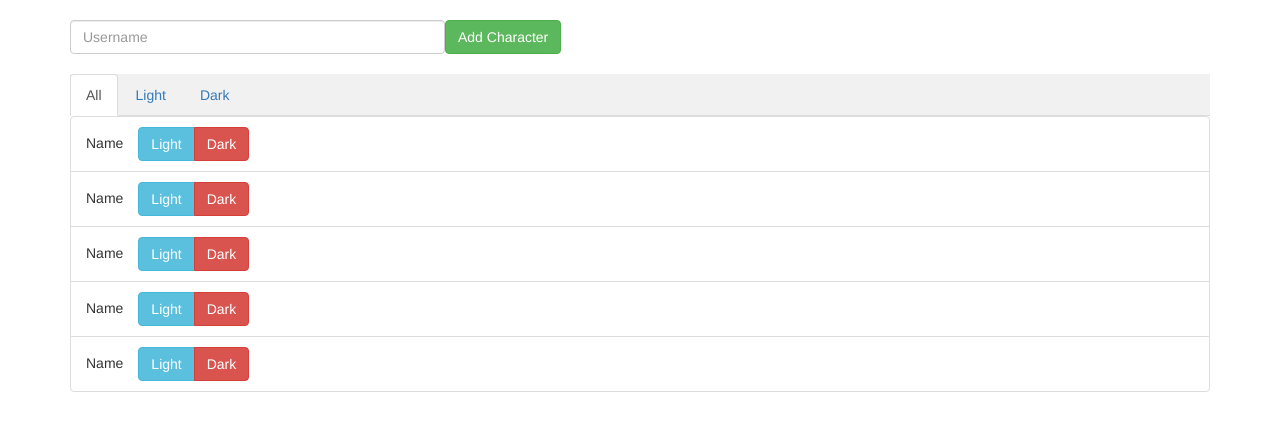
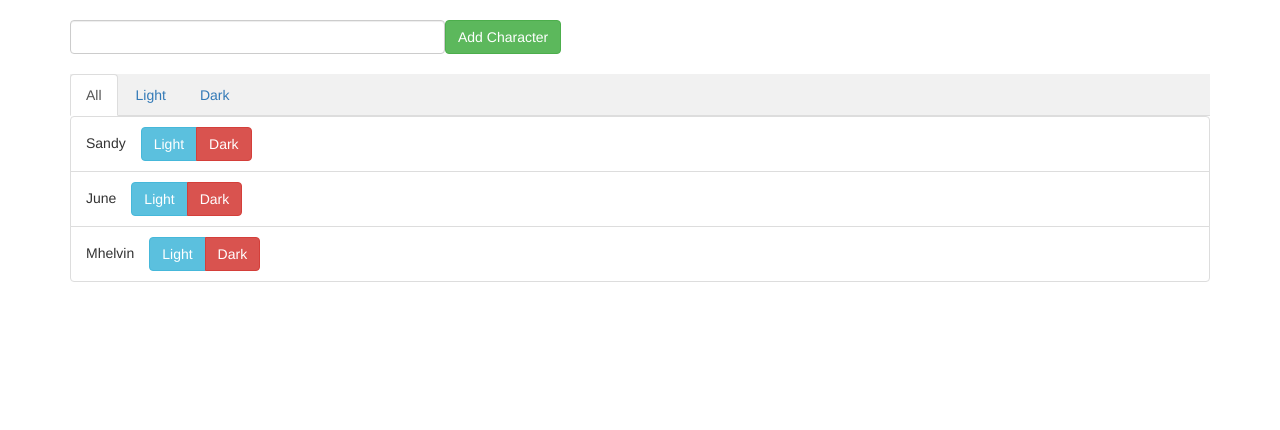
Before and after one commit to reyesmhelvin/angular, an Angular app: page / in a window 1280 px wide. Shown: the top 430 px of the page. Built offline with nearby package versions, Linux system fonts and the light colour scheme.

Commit message:
add characters and display it to list

```diff
--- a/src/app/app.component.html
+++ b/src/app/app.component.html
@@ -1,4 +1,3 @@
 <div class="container">
-  <app-create></app-create>
   <app-tab></app-tab>
 </div>
--- a/src/app/app.component.ts
+++ b/src/app/app.component.ts
@@ -5,4 +5,6 @@ import { Component } from '@angular/core';
   templateUrl: './app.component.html',
   styleUrls: ['./app.component.css']
 })
-export class AppComponent {}
+export class AppComponent {
+
+}
--- a/src/app/create/create.component.html
+++ b/src/app/create/create.component.html
@@ -1,8 +1,8 @@
 <div class="row">
   <div class="col-lg-4 col-md-4 col-sm-4 col-xs-6">
-    <input type="text" class="form-control" placeholder="Username" aria-describedby="basic-addon1">
+    <input type="text" class="form-control" aria-describedby="basic-addon1" [(ngModel)]="newCharacter">
   </div>
   <div class="col-lg-6 col-md-6 col-sm-6 col-xs-4">
-    <button type="button" class="btn btn-success">Add Character</button>
+    <button type="button" class="btn btn-success" (click)="onAddCharacter($event)">Add Character</button>
   </div>
 </div>
--- a/src/app/create/create.component.ts
+++ b/src/app/create/create.component.ts
@@ -1,4 +1,4 @@
-import { Component, OnInit } from '@angular/core';
+import { Component, OnInit, Output, EventEmitter } from '@angular/core';
 
 @Component({
   selector: 'app-create',
@@ -6,7 +6,11 @@ import { Component, OnInit } from '@angular/core';
   styleUrls: ['./create.component.css']
 })
 export class CreateComponent implements OnInit {
-
+  newCharacter = '';
+  @Output() addedCharacter = new EventEmitter<string>();
+  onAddCharacter() {
+    this.addedCharacter.emit(this.newCharacter);
+  }
   constructor() { }
 
   ngOnInit() {
--- a/src/app/item/item.component.html
+++ b/src/app/item/item.component.html
@@ -1,4 +1,4 @@
-<span>Name</span>
+<span>{{character.name}}</span>
 <div class="btn-group" role="group" aria-label="...">
   <button type="button" class="btn btn-info">Light</button>
   <button type="button" class="btn btn-danger">Dark</button>
--- a/src/app/item/item.component.ts
+++ b/src/app/item/item.component.ts
@@ -1,4 +1,4 @@
-import { Component, OnInit } from '@angular/core';
+import { Component, OnInit, Input } from '@angular/core';
 
 @Component({
   selector: 'app-item',
@@ -6,7 +6,7 @@ import { Component, OnInit } from '@angular/core';
   styleUrls: ['./item.component.css']
 })
 export class ItemComponent implements OnInit {
-
+  @Input() character;
   constructor() { }
 
   ngOnInit() {
--- a/src/app/list/list.component.html
+++ b/src/app/list/list.component.html
@@ -1,17 +1,5 @@
 <ul class="list-group">
-  <li class="list-group-item">
-    <app-item></app-item>
-  </li>
-  <li class="list-group-item">
-    <app-item></app-item>
-  </li>
-  <li class="list-group-item">
-    <app-item></app-item>
-  </li>
-  <li class="list-group-item">
-    <app-item></app-item>
-  </li>
-  <li class="list-group-item">
-    <app-item></app-item>
+  <li class="list-group-item" *ngFor="let character of characters">
+    <app-item [character]="character"></app-item>
   </li>
 </ul>
--- a/src/app/list/list.component.ts
+++ b/src/app/list/list.component.ts
@@ -1,4 +1,4 @@
-import { Component, OnInit } from '@angular/core';
+import { Component, OnInit, Input } from '@angular/core';
 
 @Component({
   selector: 'app-list',
@@ -6,6 +6,7 @@ import { Component, OnInit } from '@angular/core';
   styleUrls: ['./list.component.css']
 })
 export class ListComponent implements OnInit {
+  @Input() characters;
 
   constructor() { }
 
--- a/src/app/tab/tab.component.html
+++ b/src/app/tab/tab.component.html
@@ -1,6 +1,7 @@
+<app-create (addedCharacter)="onCharacterWasAdded($event)"></app-create>
 <ul class="nav nav-tabs">
   <li role="presentation" class="active"><a href="#">All</a></li>
   <li role="presentation"><a href="#">Light</a></li>
   <li role="presentation"><a href="#">Dark</a></li>
 </ul>
-<app-list></app-list>
+<app-list [characters]="characters"></app-list>
--- a/src/app/tab/tab.component.ts
+++ b/src/app/tab/tab.component.ts
@@ -6,6 +6,15 @@ import { Component, OnInit } from '@angular/core';
   styleUrls: ['./tab.component.css']
 })
 export class TabComponent implements OnInit {
+  characters = [
+    {name: 'Sandy', side: 2 },
+    {name: 'June', side: 2 },
+    {name: 'Mhelvin', side: 1 }
+  ];
+
+  onCharacterWasAdded(character) {
+    this.characters.push({name: character, side: 0});
+  }
 
   constructor() { }
 
```
